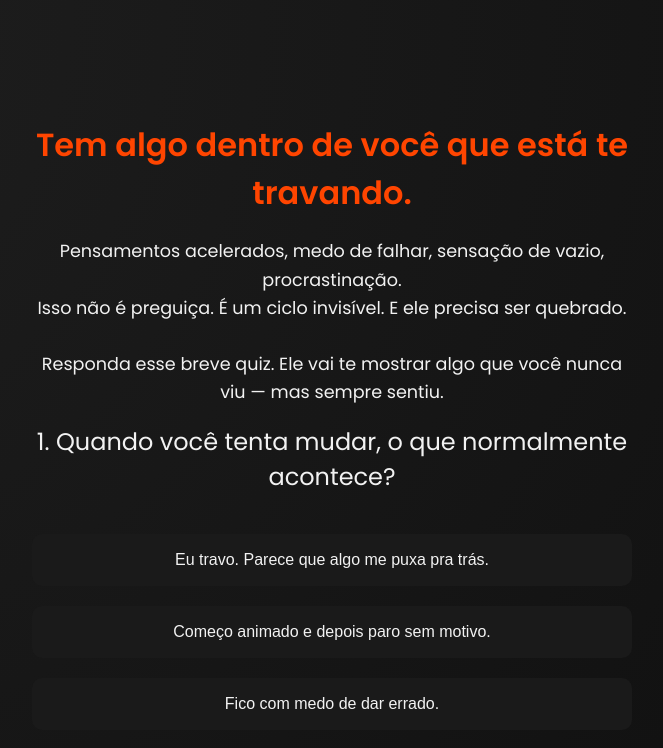
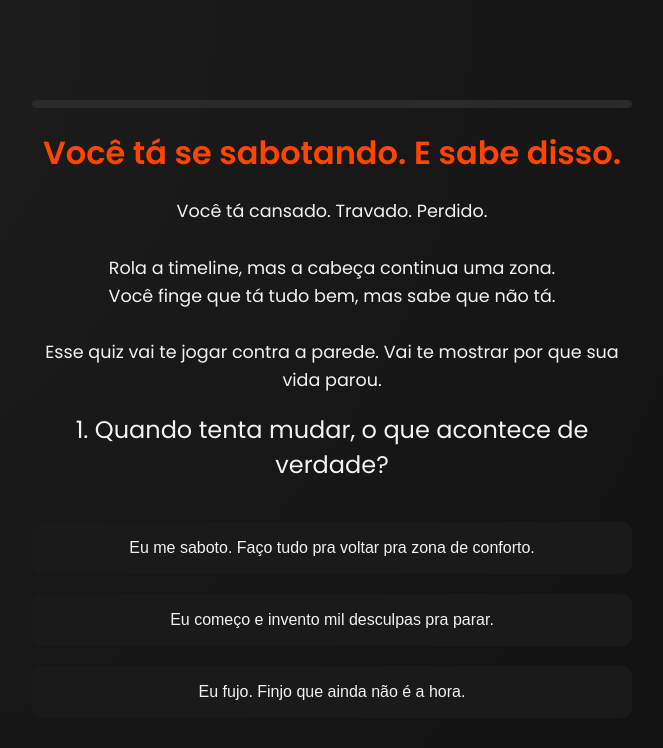
Before and after one commit to guia-digital/Acordando-os-fracos, a plain HTML site: page index.html in a window 1280 px wide. Shown: the whole page, without its empty margins (308-971 px from the left). Drawn offline with Linux system fonts and the light colour scheme.

Commit message:
Update index.html

```diff
--- a/index.html
+++ b/index.html
@@ -11,134 +11,92 @@
       --accent-color: #1a1a1a;
       --text-color: #f2f2f2;
       --highlight: #2a2a2a;
-    }body {
-  margin: 0;
-  padding: 0;
-  font-family: 'Poppins', sans-serif;
-  background-color: var(--bg-color);
-  color: var(--text-color);
-  overflow-x: hidden;
+      --progress-bg: #2a2a2a;
+      --progress-fill: #ff4500;
     }
-
-.background-decor {
-  position: fixed;
-  top: 0;
-  left: 0;
-  width: 100%;
-  height: 100%;
-  background: radial-gradient(circle at top left, #1f1f1f, #0f0f0f);
-  z-index: -1;
-}
-
-.container {
-  max-width: 600px;
-  margin: 80px auto;
-  padding: 20px;
-  text-align: center;
-}
-
-.question {
-  display: none;
-  animation: fadeIn 0.5s ease-in-out;
-}
-
-.question.active {
-  display: block;
-}
-
-@keyframes fadeIn {
-  from { opacity: 0; transform: translateY(10px); }
-  to { opacity: 1; transform: translateY(0); }
-}
-
-.question-title {
-  font-size: 1.5rem;
-  margin-bottom: 30px;
-}
-
-.btn {
-  background-color: var(--accent-color);
-  border: 2px solid transparent;
-  color: var(--text-color);
-  padding: 15px;
-  margin: 10px 0;
-  border-radius: 10px;
-  cursor: pointer;
-  width: 100%;
-  font-size: 1rem;
-  transition: 0.3s;
-}
-
-.btn:hover {
-  background-color: var(--highlight);
-  border-color: var(--primary-color);
-}
-
-.final {
-  display: none;
-  font-size: 1.2rem;
-  padding: 40px 20px;
-}
-
+    body { margin: 0; padding: 0; font-family: 'Poppins', sans-serif; background-color: var(--bg-color); color: var(--text-color); overflow-x: hidden; }
+    .background-decor { position: fixed; top: 0; left: 0; width: 100%; height: 100%; background: radial-gradient(circle at top left, #1f1f1f, #0f0f0f); z-index: -1; }
+    .container { max-width: 600px; margin: 80px auto; padding: 20px; text-align: center; }
+    .progress-bar { width: 100%; background: var(--progress-bg); border-radius: 5px; overflow: hidden; height: 8px; margin-bottom: 20px; }
+    .progress-fill { width: 0%; height: 100%; background: var(--progress-fill); transition: width 0.4s ease; }
+    .question { display: none; animation: fadeIn 0.5s ease-in-out; }
+    .question.active { display: block; }
+    @keyframes fadeIn { from { opacity: 0; transform: translateY(10px); } to { opacity: 1; transform: translateY(0); } }
+    .question-title { font-size: 1.5rem; margin-bottom: 30px; }
+    .btn { background-color: var(--accent-color); border: 2px solid transparent; color: var(--text-color); padding: 15px; margin: 10px 0; border-radius: 10px; cursor: pointer; width: 100%; font-size: 1rem; transition: background 0.2s, transform 0.1s; }
+    .btn:hover { background-color: var(--highlight); border-color: var(--primary-color); }
+    .btn:active { transform: translateY(2px); }
+    .final { display: none; font-size: 1.2rem; padding: 40px 20px; }
   </style>
 </head>
 <body>
   <div class="background-decor"></div>
   <div class="container">
+    <div class="progress-bar"><div class="progress-fill" id="progress"></div></div>
     <div class="intro">
-      <h1 style="color: var(--primary-color); font-size: 2rem; margin-bottom: 20px;">Tem algo dentro de você que está te travando.</h1>
+      <h1 style="color: var(--primary-color); font-size: 2rem; margin-bottom: 20px;">Você tá se sabotando. E sabe disso.</h1>
       <p style="line-height: 1.6; font-size: 1.1rem;">
-        Pensamentos acelerados, medo de falhar, sensação de vazio, procrastinação.<br>
-        Isso não é preguiça. É um ciclo invisível. E ele precisa ser quebrado.<br><br>
-        Responda esse breve quiz. Ele vai te mostrar algo que você nunca viu — mas sempre sentiu.
+        Você tá cansado. Travado. Perdido.<br><br>
+        Rola a timeline, mas a cabeça continua uma zona.<br>
+        Você finge que tá tudo bem, mas sabe que não tá.<br><br>
+        Esse quiz vai te jogar contra a parede. Vai te mostrar por que sua vida parou.
       </p>
-    </div><div class="question active" id="q1">
-  <div class="question-title">1. Quando você tenta mudar, o que normalmente acontece?</div>
-  <button class="btn" onclick="next(1)">Eu travo. Parece que algo me puxa pra trás.</button>
-  <button class="btn" onclick="next(1)">Começo animado e depois paro sem motivo.</button>
-  <button class="btn" onclick="next(1)">Fico com medo de dar errado.</button>
+    </div>
+
+    <div class="question active" id="q1">
+      <div class="question-title">1. Quando tenta mudar, o que acontece de verdade?</div>
+      <button class="btn" onclick="next(1, this.innerText)">Eu me saboto. Faço tudo pra voltar pra zona de conforto.</button>
+      <button class="btn" onclick="next(1, this.innerText)">Eu começo e invento mil desculpas pra parar.</button>
+      <button class="btn" onclick="next(1, this.innerText)">Eu fujo. Finjo que ainda não é a hora.</button>
     </div>
 
     <div class="question" id="q2">
-  <div class="question-title">2. Como você se sente quando está sozinho?</div>
-  <button class="btn" onclick="next(2)">Minha mente não para, fico exausto.</button>
-  <button class="btn" onclick="next(2)">Me sinto vazio(a), como se faltasse algo.</button>
-  <button class="btn" onclick="next(2)">Fico ansioso(a) sem explicação.</button>
+      <div class="question-title">2. Quando tá sozinho, o que rola na sua mente?</div>
+      <button class="btn" onclick="next(2, this.innerText)">Um turbilhão de merda que eu tento calar com redes sociais.</button>
+      <button class="btn" onclick="next(2, this.innerText)">Sinto um vazio que nem sei explicar.</button>
+      <button class="btn" onclick="next(2, this.innerText)">Fico ansioso, como se estivesse atrasado pra algo que nem existe.</button>
     </div>
 
     <div class="question" id="q3">
-  <div class="question-title">3. Você sente que sua mente te sabota?</div>
-  <button class="btn" onclick="next(3)">Sim. Toda vez que tento algo, ela atrapalha.</button>
-  <button class="btn" onclick="next(3)">Sim. Ela cria desculpas, medos e dúvidas.</button>
-  <button class="btn" onclick="next(3)">Sim. Parece que fui programado pra falhar.</button>
+      <div class="question-title">3. Sua mente é uma aliada ou um inimigo?</div>
+      <button class="btn" onclick="next(3, this.innerText)">Inimigo total. Me trava toda vez que quero evoluir.</button>
+      <button class="btn" onclick="next(3, this.innerText)">Ela me sabota sorrindo. Me convence que tá tudo bem em ficar na merda.</button>
+      <button class="btn" onclick="next(3, this.innerText)">É como se eu tivesse sido programado pra fracassar.</button>
     </div>
 
     <div class="question" id="q4">
-  <div class="question-title">4. O que você mais quer agora?</div>
-  <button class="btn" onclick="next(4)">Silenciar a mente.</button>
-  <button class="btn" onclick="next(4)">Parar de sabotar tudo.</button>
-  <button class="btn" onclick="next(4)">Desbloquear meu verdadeiro eu.</button>
+      <div class="question-title">4. O que você mais quer agora, mas não consegue alcançar?</div>
+      <button class="btn" onclick="next(4, this.innerText)">Silenciar essa porra de mente acelerada.</button>
+      <button class="btn" onclick="next(4, this.innerText)">Parar de repetir sempre os mesmos erros.</button>
+      <button class="btn" onclick="next(4, this.innerText)">Sair desse ciclo de autossabotagem antes que vire minha identidade.</button>
     </div>
 
     <div class="final" id="final">
-  Analisando suas respostas...
-  <br><br>
-  <strong>Você precisa ver isso antes que sua mente te sabote de novo.</strong>
-  <br><br>
-  <a href="https://seulink.aqui" style="background-color: var(--primary-color); color: #000; padding: 15px 30px; text-decoration: none; font-weight: bold; border-radius: 10px; display: inline-block;">CLIQUE AQUI AGORA</a>
+      <p>Tá claro: você tá preso. E vai continuar assim se não fizer algo radical.</p>
+      <p><strong>Marcos, 28 anos, também achava que era só preguiça. Quando viu isso aqui, quase fechou a aba. Ainda bem que não fechou. Em 21 dias, tava no controle de novo.</strong></p>
+      <p><strong>Esse método já quebrou a rotina de merda de centenas de pessoas.</strong></p>
+      <p><em>Essa página pode sair do ar a qualquer momento se o criador do método encerrar as inscrições. Decide agora ou aceita viver de replay mental.</em></p>
+      <a href="https://seulink.aqui" id="cta" style="background-color: var(--primary-color); color: #000; padding: 15px 30px; text-decoration: none; font-weight: bold; border-radius: 10px; display: inline-block; margin-top: 20px;">Me dá essa porra antes que eu desista de novo</a>
+    </div>
   </div>
 
-  </div>  <script>
+  <script>
     let current = 1;
     const total = 4;
 
-    function next(n) {
+    function next(n, resposta) {
+      console.log(`Pergunta ${n}: ${resposta}`);
       document.getElementById(`q${n}`).classList.remove('active');
+      const fill = document.getElementById('progress');
+      fill.style.width = `${(n / total) * 100}%`;
       if (n < total) {
         document.getElementById(`q${n + 1}`).classList.add('active');
       } else {
         document.getElementById('final').style.display = 'block';
+        fill.style.width = '100%';
+        console.log("Usuário chegou ao final.");
       }
     }
-  </script></body>
+  </script>
+</body>
 </html>
```
Lines whose indentation alone changed are shown as unchanged.
